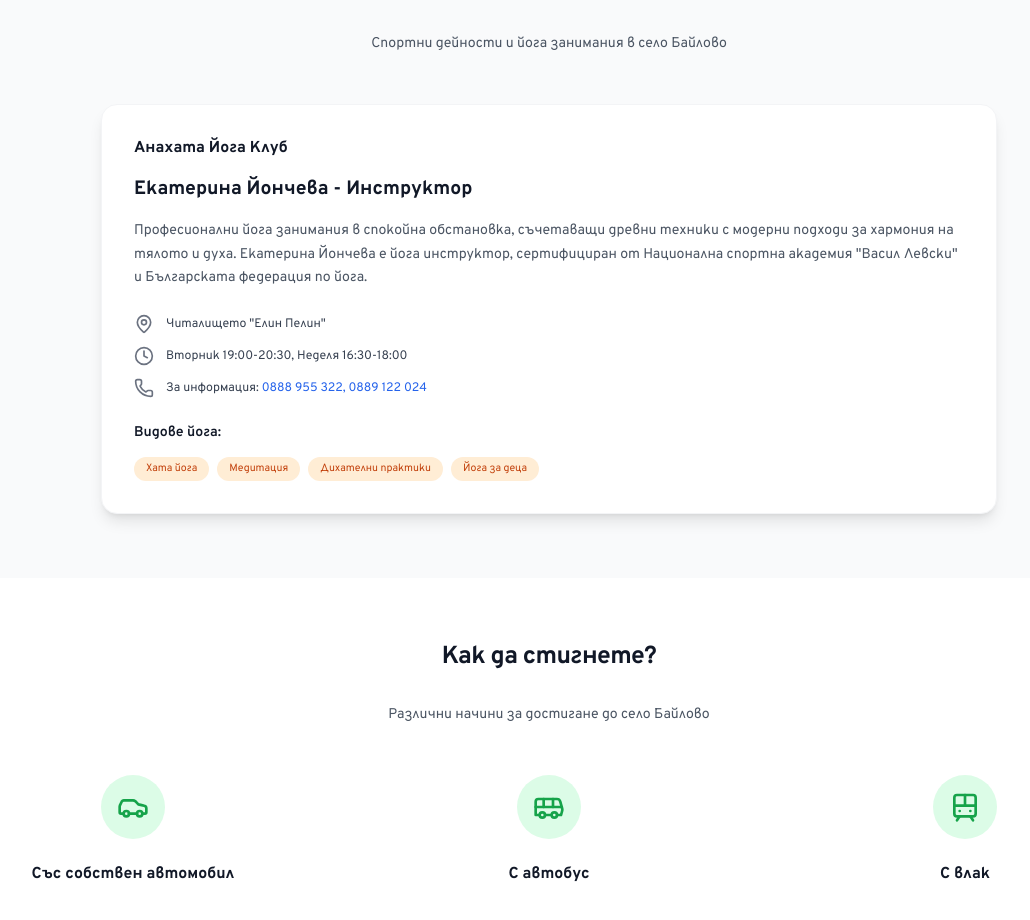
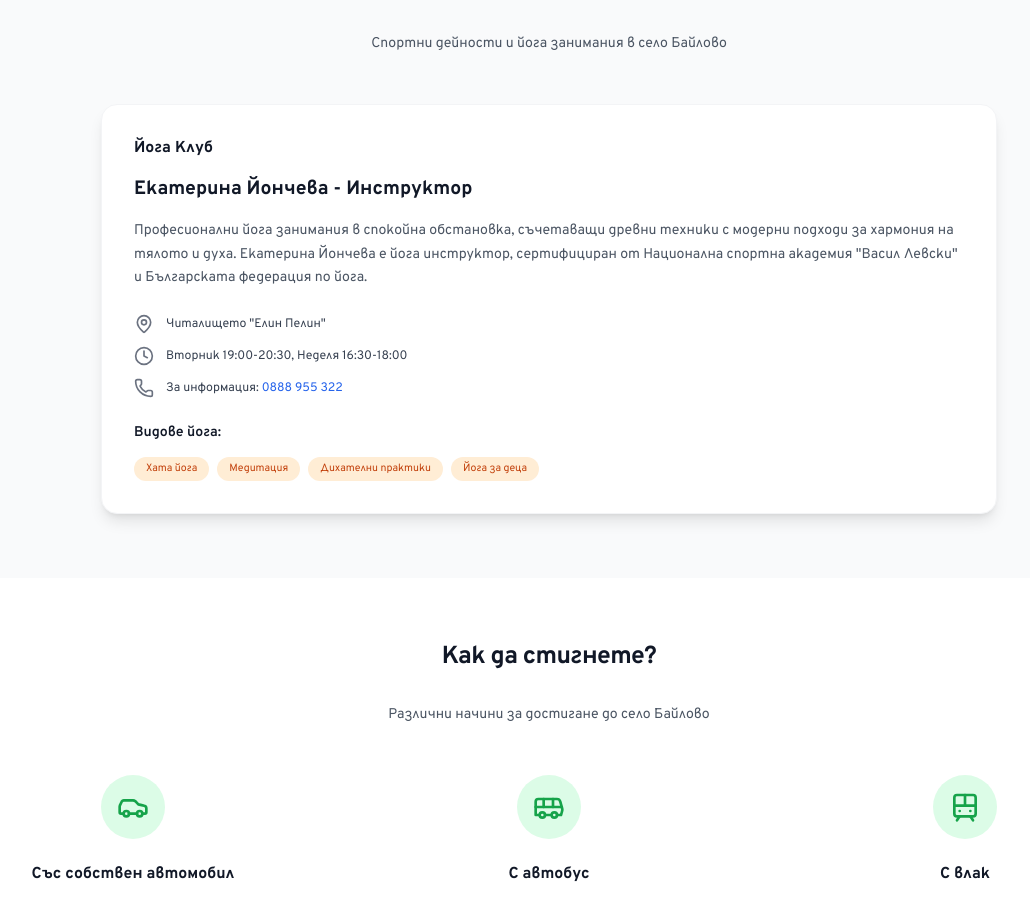
Before and after one commit to voodoobg/bailovo-website, a Next.js app: page /bg/tourism in a window 1280 px wide. Shown: the part 5602-6522 px from the top of the page, without its empty margins (91-1121 px from the left). Built offline with nearby package versions, Linux system fonts and the light colour scheme.

Commit message:
UPDATE: Enhance snow animation logic to consider winter season and environment variable, and update tourism page title for improved localization.

```diff
--- a/src/app/[locale]/layout.tsx
+++ b/src/app/[locale]/layout.tsx
@@ -18,7 +18,13 @@ export default async function LocaleLayout({
   params: { locale }
 }: Props) {
   const messages = await getMessages();
-  const enableSnow = process.env.ENABLE_SNOW === 'true';
+  const snowOverride = process.env.ENABLE_SNOW;
+  const isWinterSeason = (() => {
+    const now = new Date();
+    const month = now.getMonth() + 1; // 1-12
+    return month === 11 || month === 12 || month === 1;
+  })();
+  const enableSnow = snowOverride === 'true' || (snowOverride !== 'false' && isWinterSeason);
 
   return (
     <NextIntlClientProvider locale={locale} messages={messages}>
--- a/src/app/[locale]/tourism/page.tsx
+++ b/src/app/[locale]/tourism/page.tsx
@@ -861,7 +861,7 @@ export default function TourismPage() {
           <div className="max-w-4xl mx-auto">
             <div className="bg-white rounded-2xl p-8 shadow-lg hover:shadow-xl transition-all duration-300 transform hover:-translate-y-1 border border-gray-100">
                 <h4 className="text-xl font-bold text-gray-900">
-                  {locale === 'bg' ? 'Анахата Йога Клуб' : 'Anahata Yoga Club'}
+                  {locale === 'bg' ? 'Йога Клуб' : 'Yoga Club'}
                 </h4>
                 <p className="text-2xl font-bold text-gray-900">
                   {locale === 'bg' ? 'Екатерина Йончева - Инструктор' : 'Ekaterina Yoncheva - Instructor'}
@@ -890,9 +890,6 @@ export default function TourismPage() {
                     {locale === 'bg' ? 'За информация: ' : 'For information: '}
                     <a href="tel:0888955322" className="text-blue-600 hover:text-blue-800 hover:underline">
                       {locale === 'bg' ? '0888 955 322' : '0888 955 322'}
-                    </a>
-                    <a href="tel:0889122024" className="text-blue-600 hover:text-blue-800 hover:underline">
-                      {locale === 'bg' ? ',  0889 122 024' : ',  0889 122 024'}
                     </a>
                   </span>
                 </div>
```
